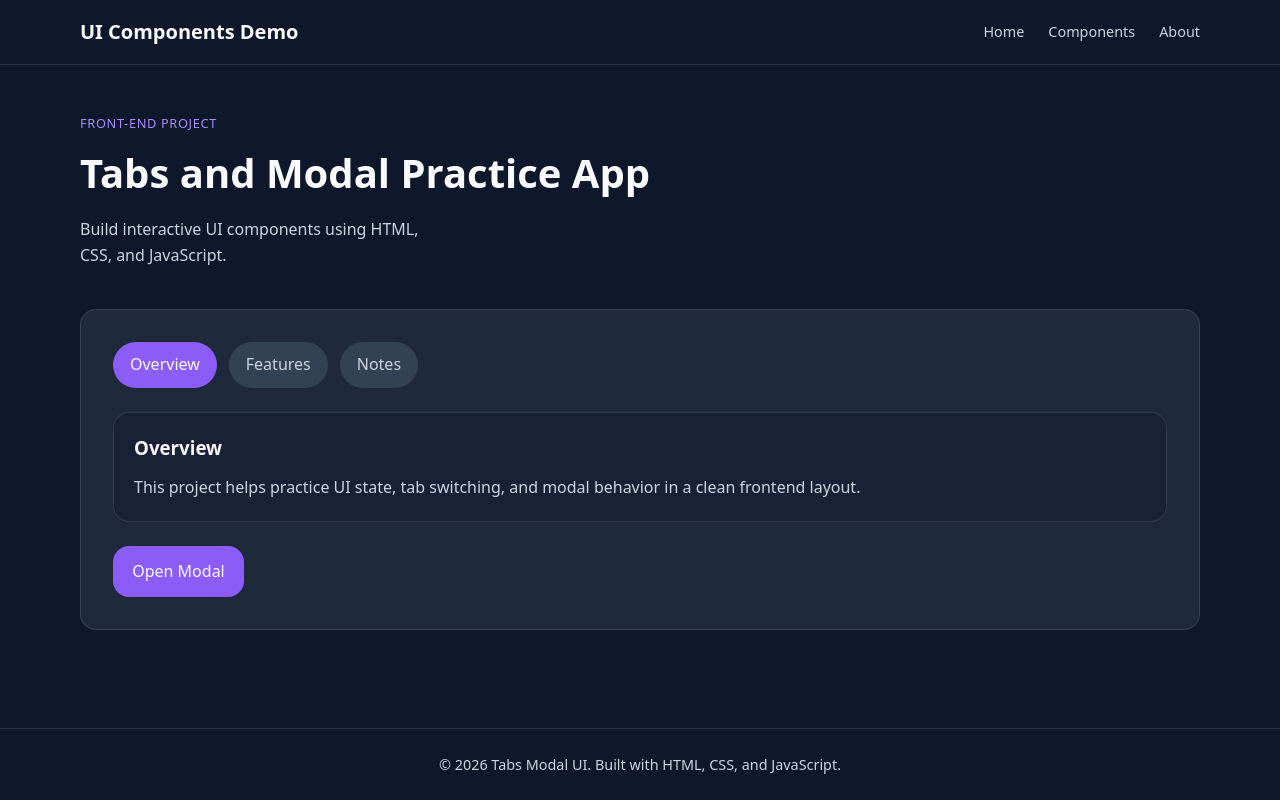
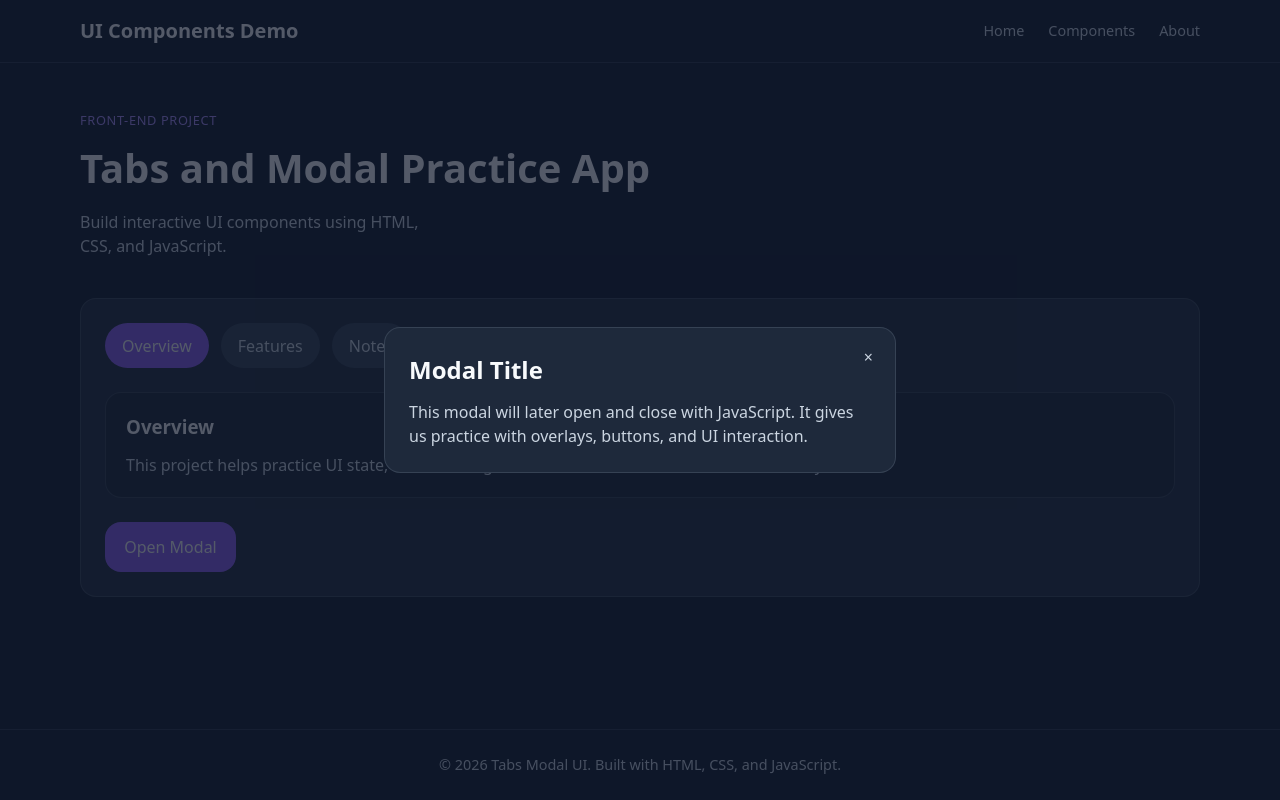
Before and after one commit to jprobussr/tabs-modal-ui, a plain HTML site: page index.html in a window 1280 px wide. Both pictures are taken after a click on the button "Open Modal". Drawn offline with Linux system fonts and the light colour scheme.

Commit message:
feat: implement modal open and close behavior with click, overlay, and escape key

```diff
--- a/index.html
+++ b/index.html
@@ -37,19 +37,38 @@
             role="tablist"
             aria-label="Project information tabs"
           >
-            <button class="tab-btn active" role="tab" aria-selected="true">
+            <button
+              class="tab-btn active"
+              role="tab"
+              aria-selected="true"
+              data-tab="overview"
+            >
               Overview
             </button>
-            <button class="tab-btn" role="tab" aria-selected="false">
+            <button
+              class="tab-btn"
+              role="tab"
+              aria-selected="false"
+              data-tab="features"
+            >
               Features
             </button>
-            <button class="tab-btn" role="tab" aria-selected="false">
+            <button
+              class="tab-btn"
+              role="tab"
+              aria-selected="false"
+              data-tab="notes"
+            >
               Notes
             </button>
           </div>
 
           <div class="tab-panels">
-            <article class="tab-panel active" role="tabpanel">
+            <article
+              class="tab-panel active"
+              role="tabpanel"
+              data-panel="overview"
+            >
               <h3>Overview</h3>
               <p>
                 This project helps practice UI state, tab switching, and modal
@@ -57,7 +76,7 @@
               </p>
             </article>
 
-            <article class="tab-panel" role="tabpanel">
+            <article class="tab-panel" role="tabpanel" data-panel="features">
               <h3>Features</h3>
               <p>
                 The app will include tab controls, active states, a modal
@@ -65,7 +84,7 @@
               </p>
             </article>
 
-            <article class="tab-panel" role="tabpanel">
+            <article class="tab-panel" role="tabpanel" data-panel="notes">
               <h3>Notes</h3>
               <p>
                 This project is designed to feel like a small real-world
--- a/script.js
+++ b/script.js
@@ -0,0 +1,25 @@
+const openModalBtn = document.querySelector('.open-modal-btn');
+const closeModalBtn = document.querySelector('.close-modal-btn');
+const modalOverlay = document.querySelector('.modal-overlay');
+const tabButtons = document.querySelectorAll('.tab-btn');
+const tabPanels = document.querySelectorAll('.tab-panel');
+
+openModalBtn.addEventListener('click', () => {
+  modalOverlay.classList.remove('hidden');
+});
+
+closeModalBtn.addEventListener('click', () => {
+  modalOverlay.classList.add('hidden');
+});
+
+modalOverlay.addEventListener('click', (event) => {
+  if (event.target === modalOverlay) {
+    modalOverlay.classList.add('hidden');
+  }
+});
+
+document.addEventListener('keydown', (event) => {
+  if (event.key === 'Escape') {
+    modalOverlay.classList.add('hidden');
+  }
+});
--- a/style.css
+++ b/style.css
@@ -21,7 +21,7 @@
 body {
   margin: 0;
   font-family: system-ui, sans-serif;
-  line-height: 1.6;
+  line-height: 1.5;
   background: var(--bg);
   color: var(--text);
   display: flex;
@@ -45,11 +45,6 @@ button {
   font: inherit;
 }
 
-.container {
-  width: min(100% - 2rem, var(--container));
-  margin-inline: auto;
-}
-
 main {
   flex: 1;
   display: flex;
@@ -58,14 +53,19 @@ main {
   padding: 2rem 0 3rem;
 }
 
+.container {
+  width: min(100% - 2rem, var(--container));
+  margin-inline: auto;
+}
+
 .site-header {
   border-bottom: 1px solid var(--border);
 }
 
 .header-content {
   display: flex;
+  align-items: center;
   justify-content: space-between;
-  align-items: center;
   padding: 1rem 0;
 }
 
@@ -115,7 +115,7 @@ main {
   background: var(--surface);
   border: 1px solid var(--border);
   border-radius: var(--radius);
-  padding: 2rem;
+  padding: 1.5rem;
 }
 
 .tabs {
@@ -217,10 +217,10 @@ main {
 }
 
 .modal p {
-    margin-top: 0.75rem;
-    color: var(--muted);
+  margin-top: 0.75rem;
+  color: var(--muted);
 }
 
 .hidden {
-    display: none;
+  display: none;
 }
```
